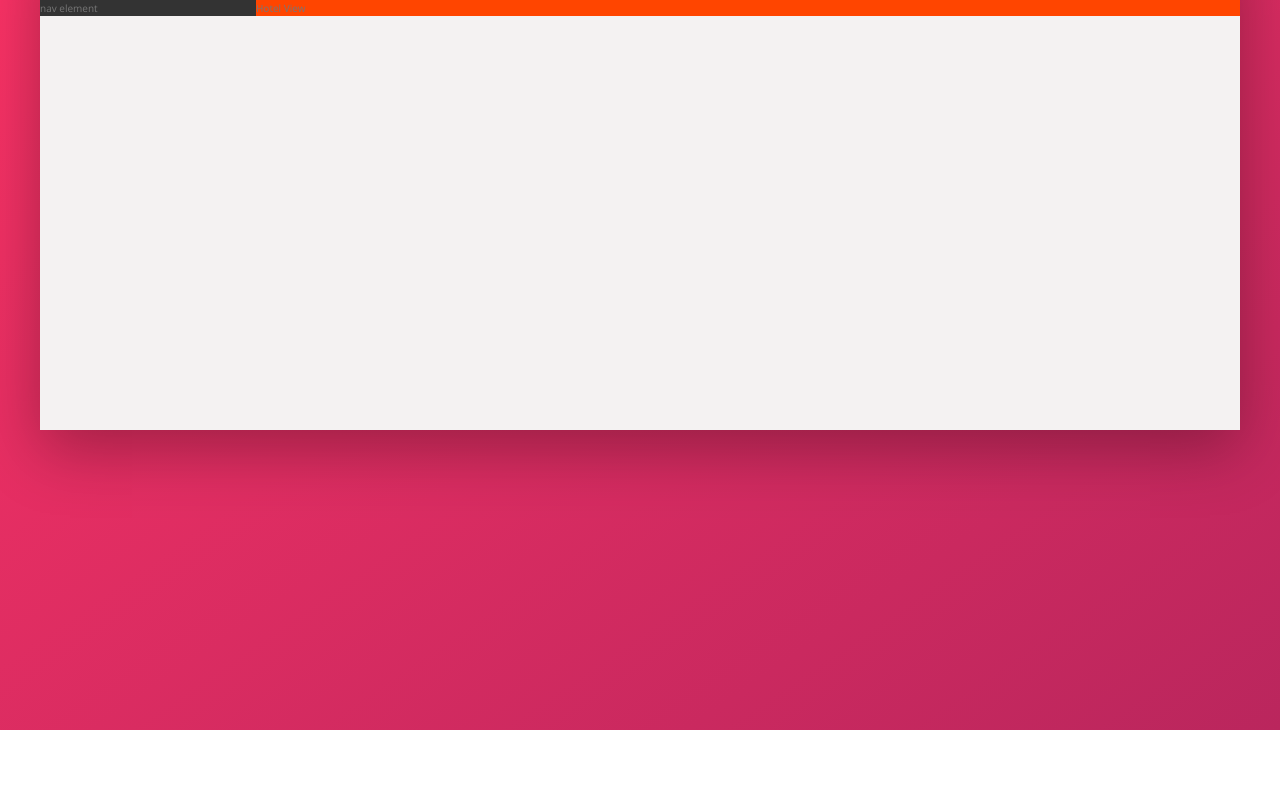
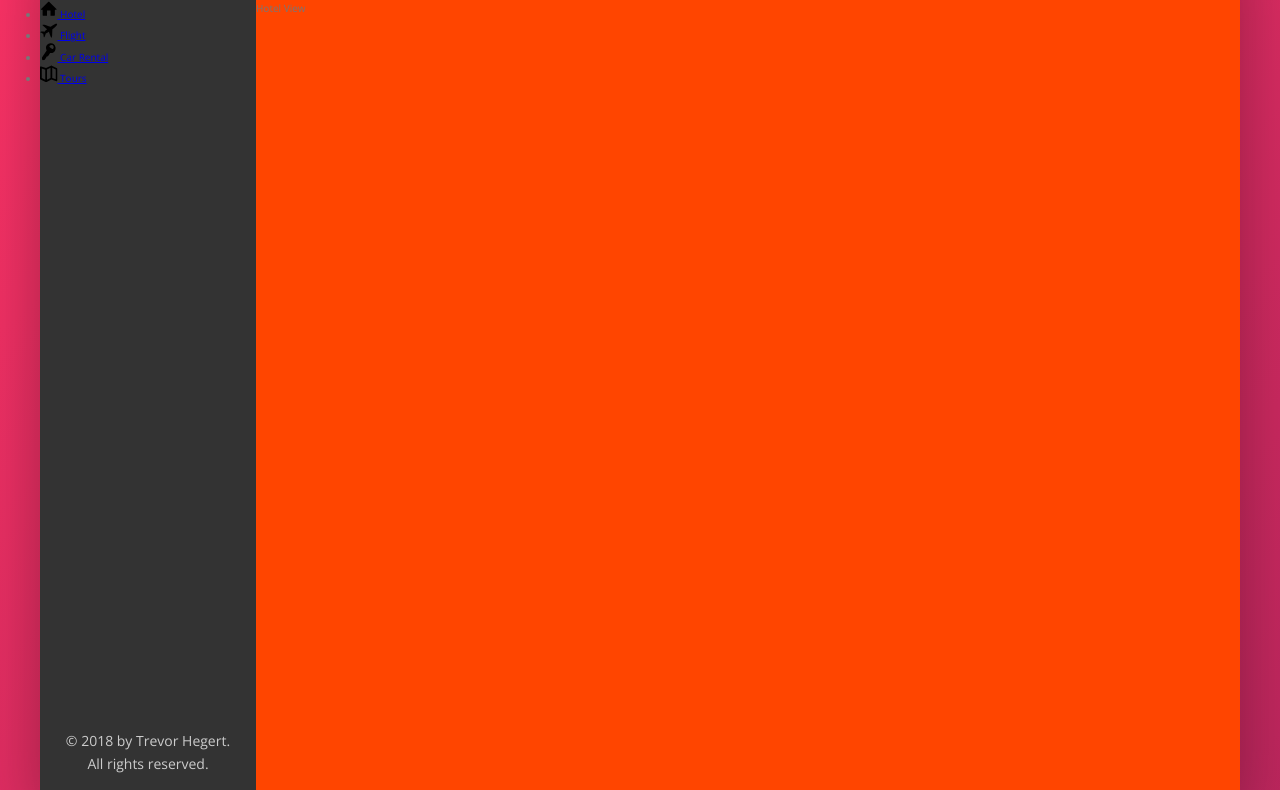
Before and after one commit to TrevorHegert/udemy_flexbox, a website: page index.html in a window 1280 px wide. Shown: the part 150-940 px from the top of the page. Before the commit the page ends 880 px from the top, so only its background shows below. Drawn offline with nearby package versions, Linux system fonts and the light colour scheme.

Commit message:
Lecture 78 Complete

```diff
--- a/index.html
+++ b/index.html
@@ -37,13 +37,50 @@
                     </div>
                     <div class="user-nav__user">
                         <img src="img/user.jpg" alt="user photo" class="user-nav__user-photo">
-                        <span class="user-nav__user-name">Jonas</span>
+                        <span class="user-nav__user-name">Trevor</span>
                     </div>
                 </nav>
             </header>
+
             <div class="content">
                 <nav class="sidebar">
-                    nav element
+                    <ul class="sidenav">
+                        <li class="side-nav__item">
+                            <a href="#" class="side-nav__link">
+                                <svg class="side-nav__icon">
+                                    <use xlink:href="img/sprite.svg#icon-home"></use>
+                                </svg>
+                                <span>Hotel</span>
+                            </a>
+                        </li>
+                        <li class="side-nav__item">
+                            <a href="#" class="side-nav__link">
+                                <svg class="side-nav__icon">
+                                    <use xlink:href="img/sprite.svg#icon-aircraft"></use>
+                                </svg>
+                                <span>Flight</span>
+                            </a>
+                        </li>
+                        <li class="side-nav__item">
+                            <a href="#" class="side-nav__link">
+                                <svg class="side-nav__icon">
+                                    <use xlink:href="img/sprite.svg#icon-key"></use>
+                                </svg>
+                                <span>Car Rental</span>
+                            </a>
+                        </li>
+                        <li class="side-nav__item">
+                            <a href="#" class="side-nav__link">
+                                <svg class="side-nav__icon">
+                                    <use xlink:href="img/sprite.svg#icon-map"></use>
+                                </svg>
+                                <span>Tours</span>
+                            </a>
+                        </li>
+                    </ul>
+                    <div class="legal">
+                        &copy; 2018 by Trevor Hegert. <br> All rights reserved.
+                    </div>
                 </nav>
                 <main class="hotel-view">
                     Hotel View
--- a/sass/_components.scss
+++ b/sass/_components.scss
@@ -126,3 +126,33 @@
 
     }
 }
+
+/////////////////////////////////////////////////////
+// SIDE NAVIGATION
+.side-nav {
+
+    display: flex;
+    flex-direction: column;
+    justify-content: space-between;
+
+    &__item {
+
+    }
+
+    &__link {
+
+    }
+
+    &__icon {
+        width: 1.75rem;
+        height: 1.75rem;
+    }
+}
+
+.legal {
+    font-size: 1.4rem;
+    text-align: center;
+    padding: 2.5rem;
+    color: var(--color-grey-light-4);
+
+}
--- a/sass/_layout.scss
+++ b/sass/_layout.scss
@@ -25,10 +25,16 @@
 .sidebar {
     background-color: var(--color-grey-dark-1);
     flex: 0 0 18%;
+
+    display: flex;
+    flex-direction: column;
+    justify-content: space-between;
 }
 
 .hotel-view {
     background-color: #fff;
     background-color: orangered;
     flex: 1;
+
+    height: 80rem; //for testing
 }
```
Also changed, not shown: css/style.css, img/user.jpg.
